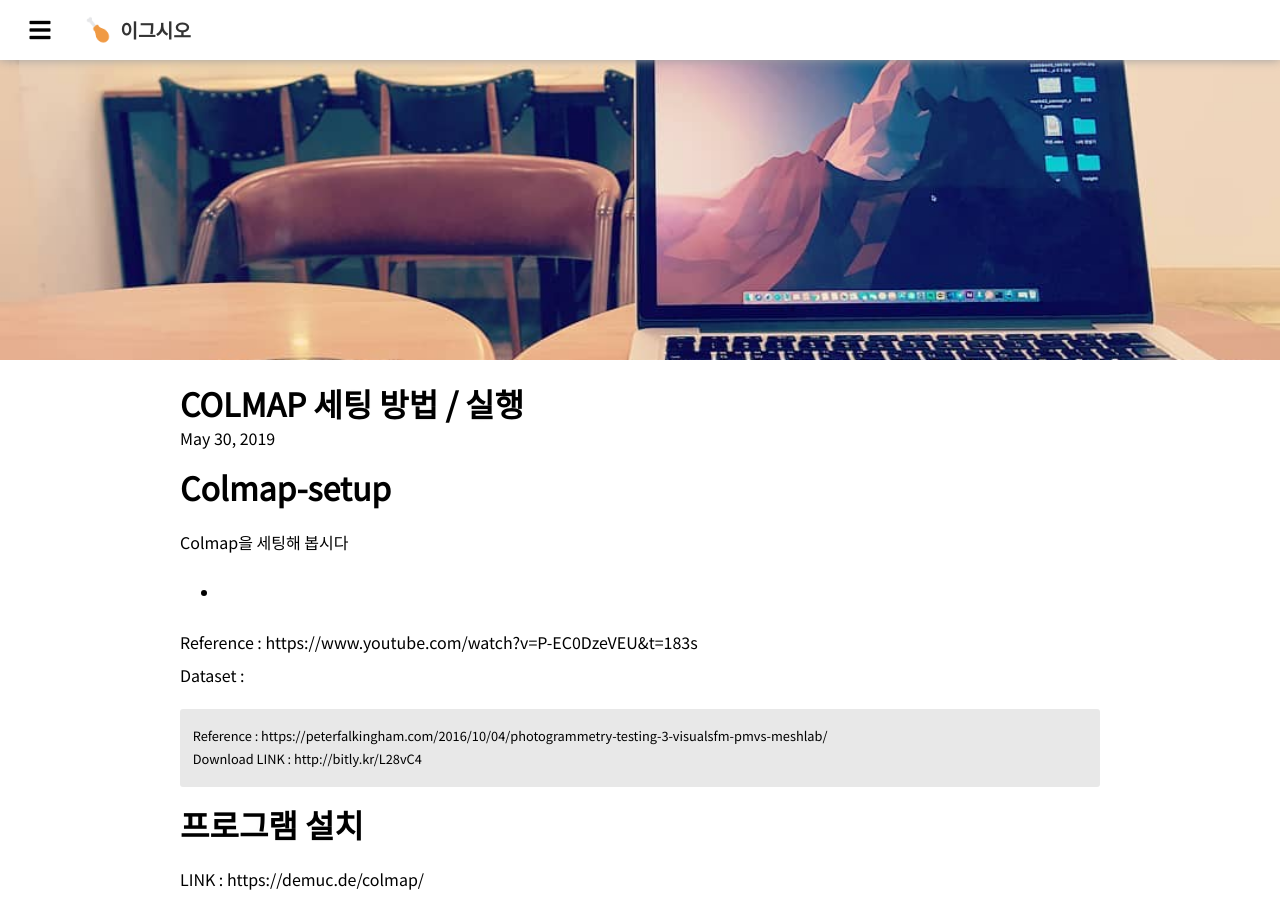
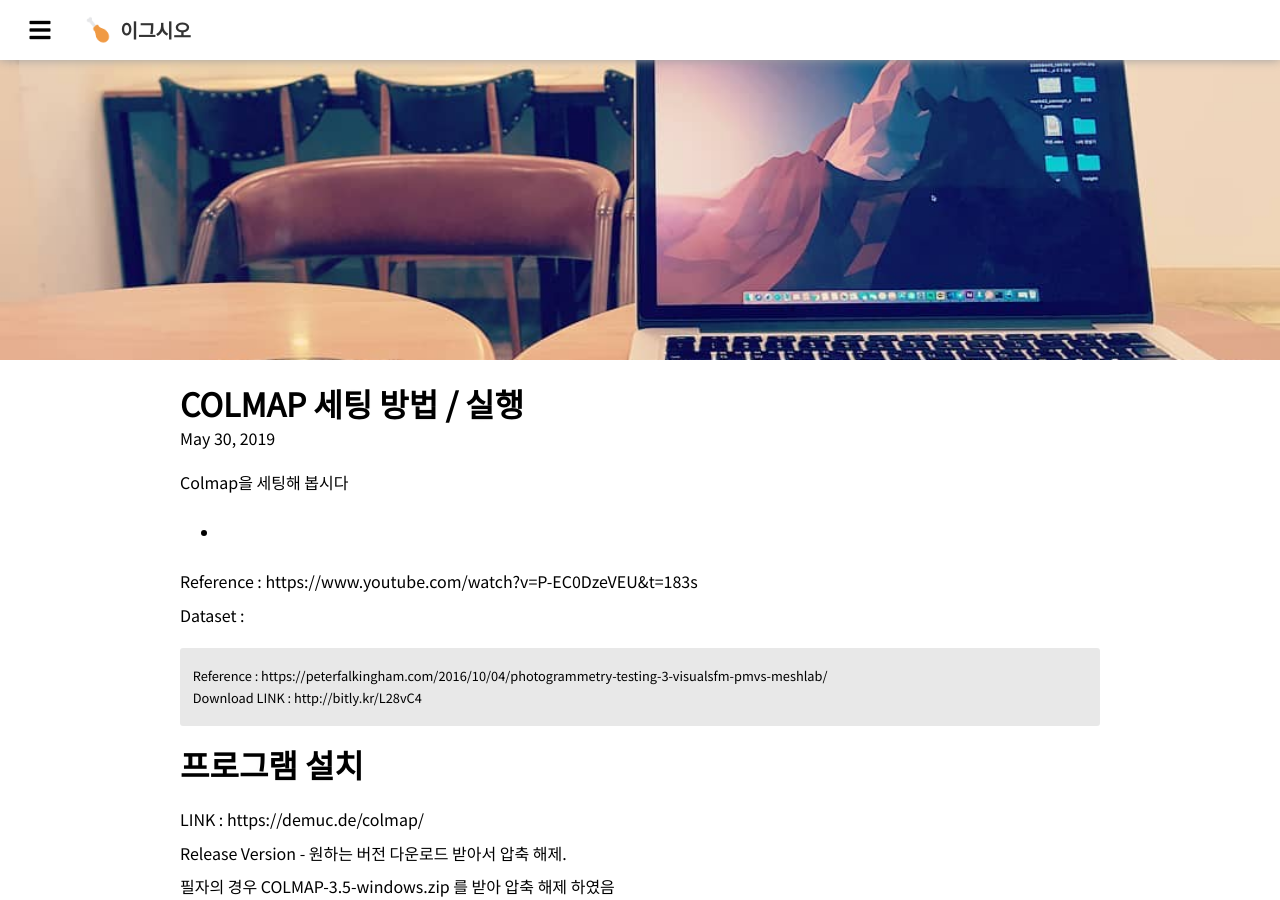
Before and after one commit to kmss1258/kmss1258.github.io, a Jekyll site: the page built from _posts/2019-05-30-COLMAP-setup.md, in a window 1280 px wide and 900 px high. Built offline with Jekyll 4.4.1, drawn with Linux system fonts in a browser that asks for light colours; nearby versions of some CDN libraries; comment, search, counter and statistics services are not loaded.

Commit message:
Update 2019-05-30-COLMAP-setup.md

```diff
--- a/_posts/2019-05-30-COLMAP-setup.md
+++ b/_posts/2019-05-30-COLMAP-setup.md
@@ -8,7 +8,6 @@ categories: Posts
 cover: "/assets/post-assets/2017-09-24-what-should-I-develop/cover.jpg"
 ---
 
-# Colmap-setup
 Colmap을 세팅해 봅시다
 
 *
```
